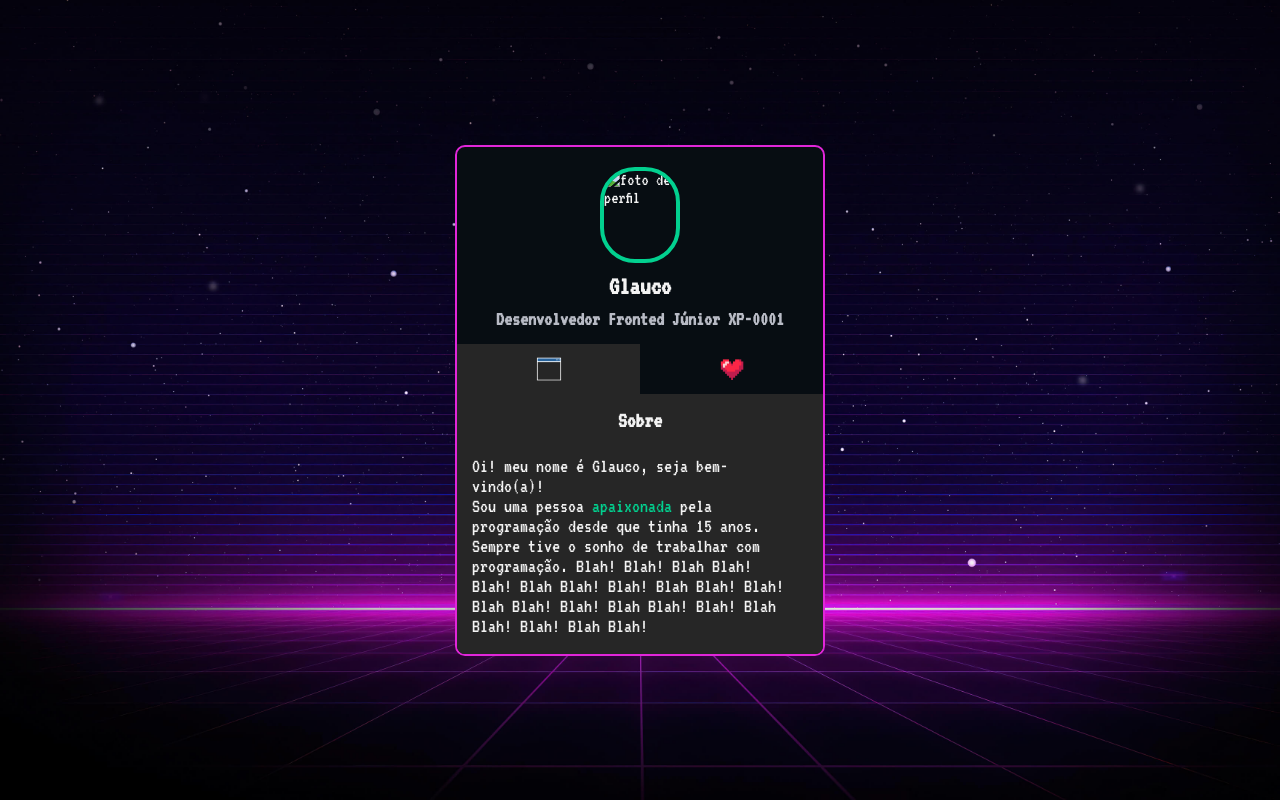
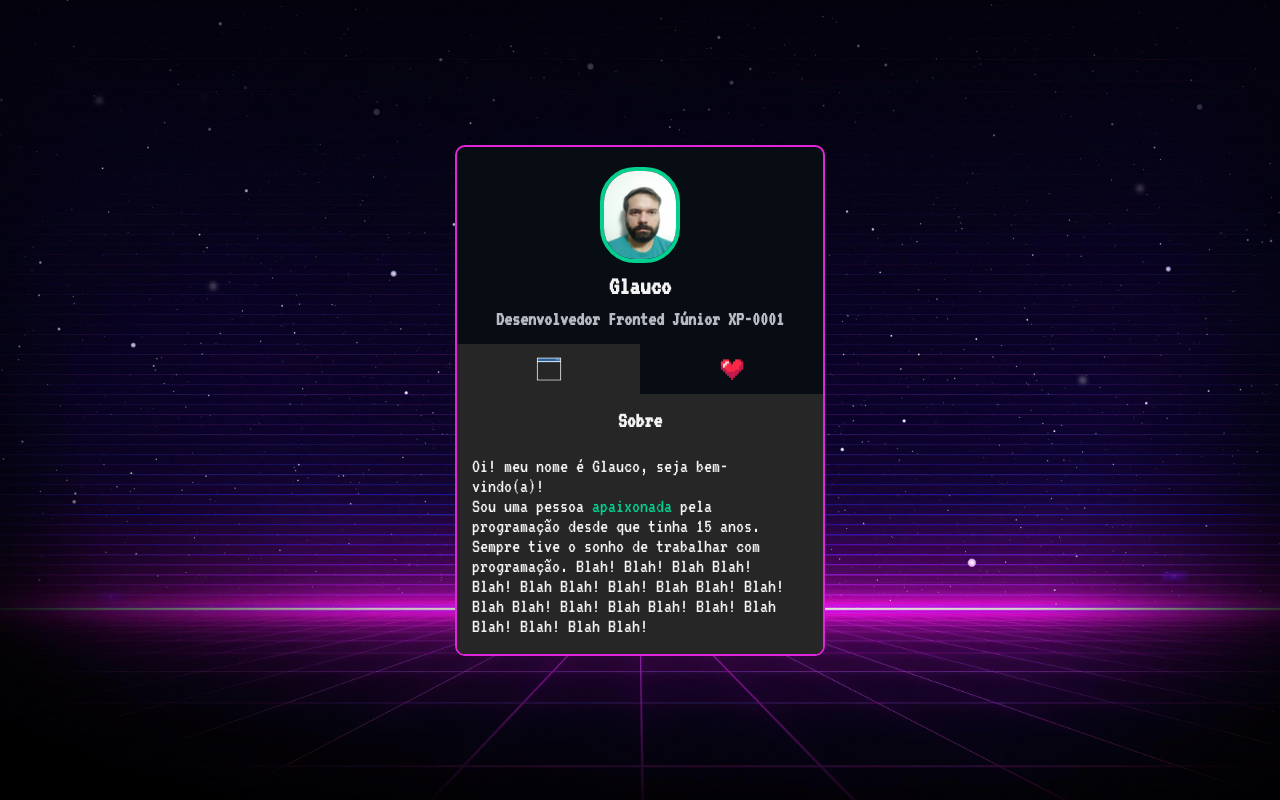
Before and after one commit to woodynn/mini-portifolio, a plain HTML site: page index.html in a window 1280 px wide. Drawn offline with Linux system fonts and the light colour scheme.

Commit message:
Update index.html

```diff
--- a/index.html
+++ b/index.html
@@ -22,7 +22,7 @@
 <body>
     <main class="cartao">
         <div class="minhas-informacoes">
-            <img src="./SRC/imagens/fotoperfil.jpg" alt="foto de perfil">
+            <img src="./SRC/imagens/fotoperfil.jpeg" alt="foto de perfil">
             <h1 class="nome">Glauco</h1>
             <h2 class="cargo">Desenvolvedor Fronted Júnior XP-0001</h2>
 
```
